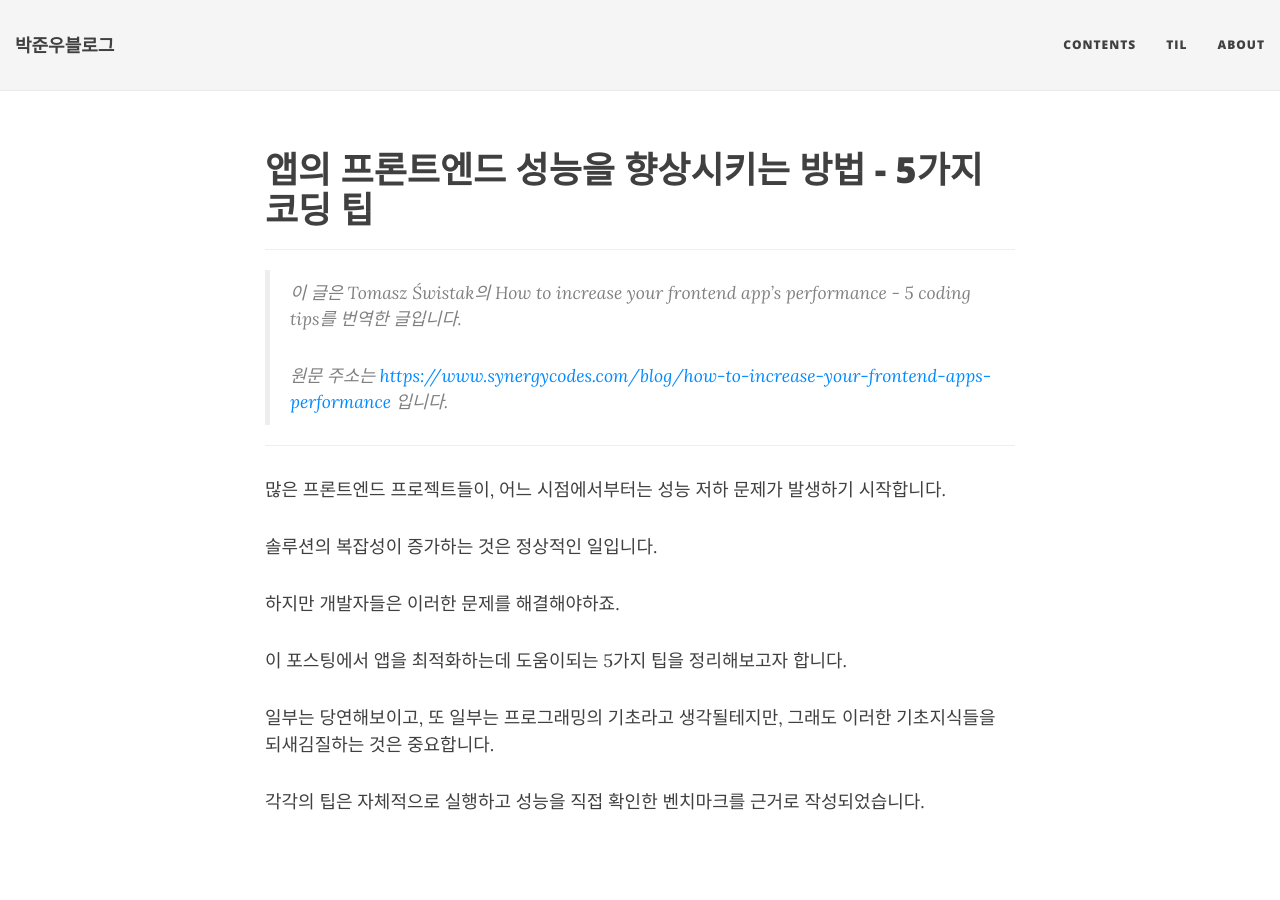
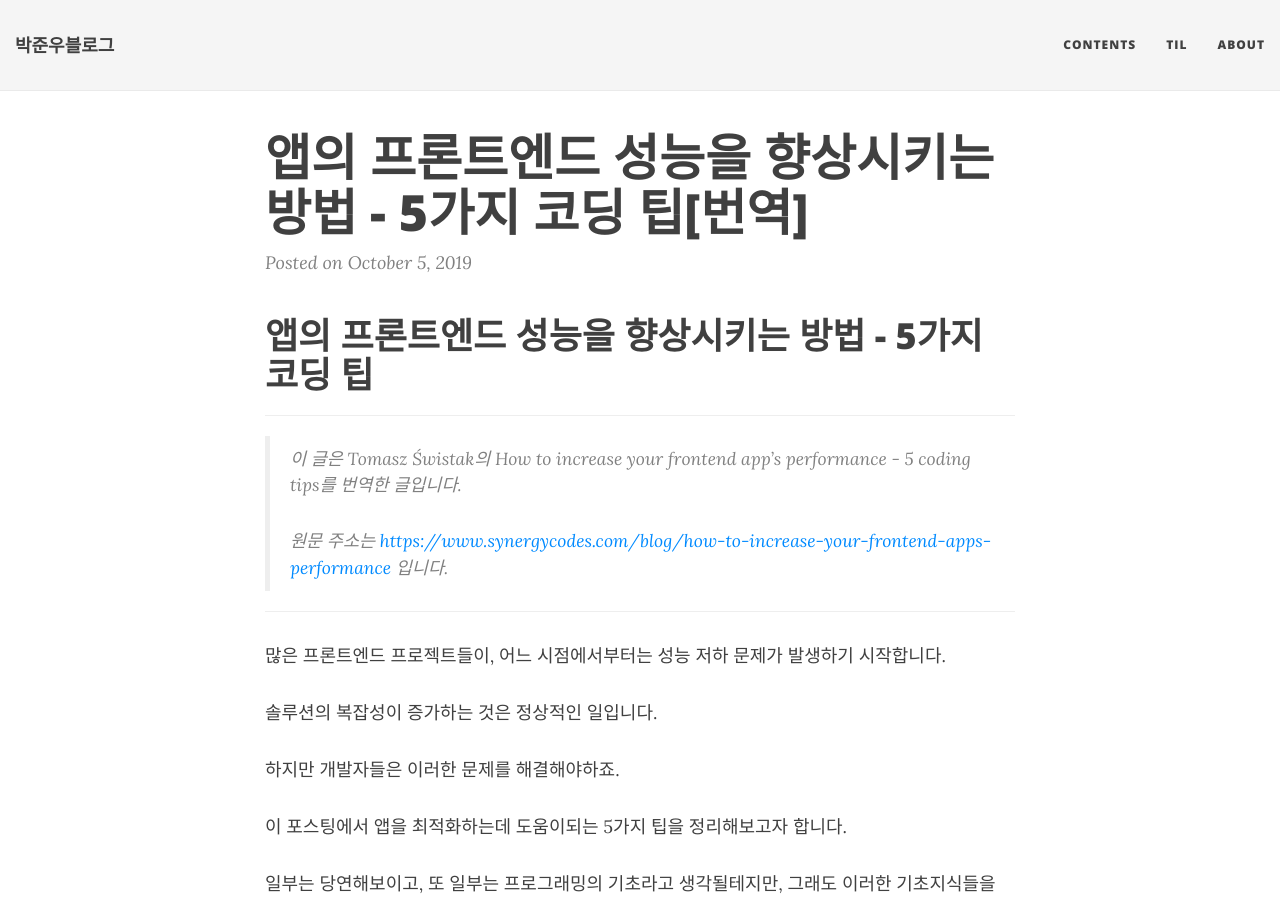
Before and after one commit to JUNWOO45/junwoo45.github.io.archived, a Jekyll site: the page built from _posts/2019-10-05-frontend-performance.md, in a window 1280 px wide and 900 px high. Built offline with Jekyll 4.4.1, drawn with Linux system fonts in a browser that asks for light colours; nearby versions of some CDN libraries; comment, search, counter and statistics services are not loaded.

Commit message:
타이틀 미출력 에러 수정

```diff
--- a/_posts/2019-10-05-frontend-performance.md
+++ b/_posts/2019-10-05-frontend-performance.md
@@ -1,6 +1,6 @@
 ---
 layout: post
-title: [번역]앱의 프론트엔드 성능을 향상시키는 방법 - 5가지 코딩 팁
+title: 앱의 프론트엔드 성능을 향상시키는 방법 - 5가지 코딩 팁[번역]
 tags: [번역]
 comments: true
 ---
```
